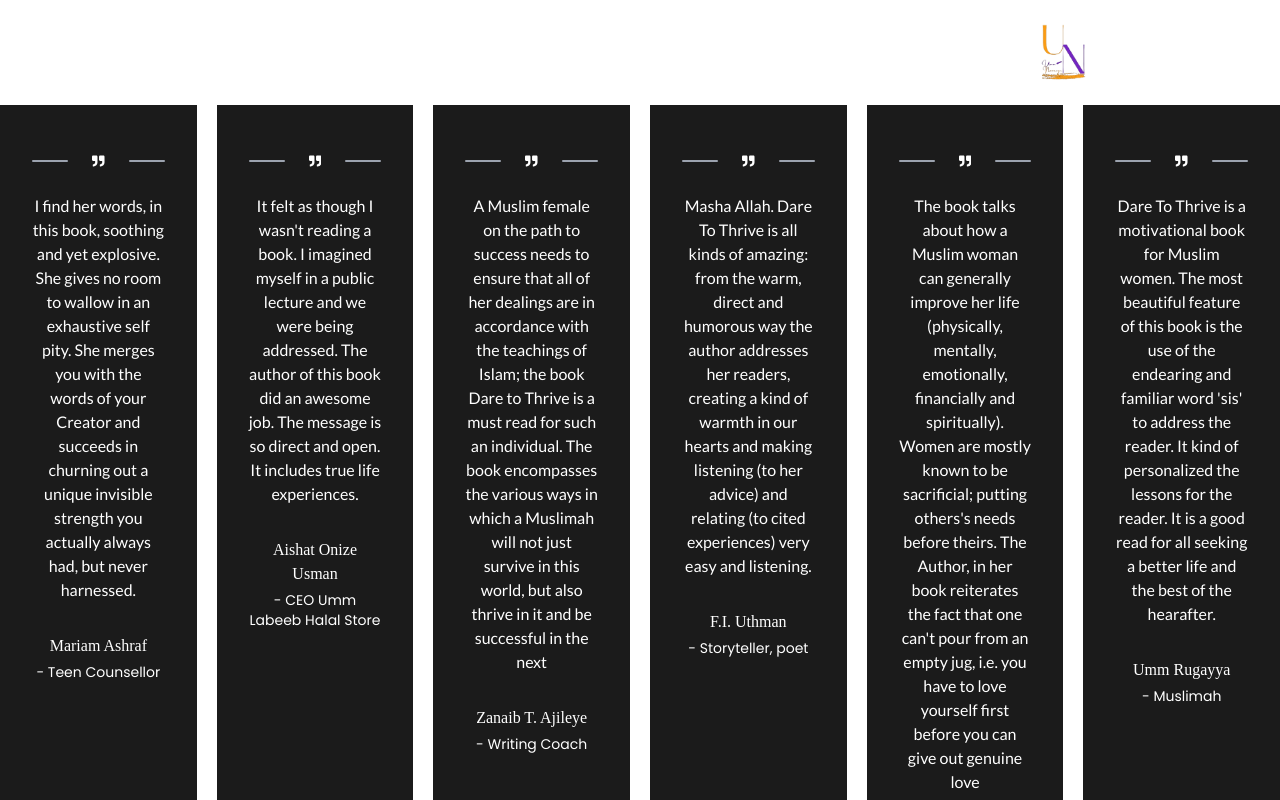
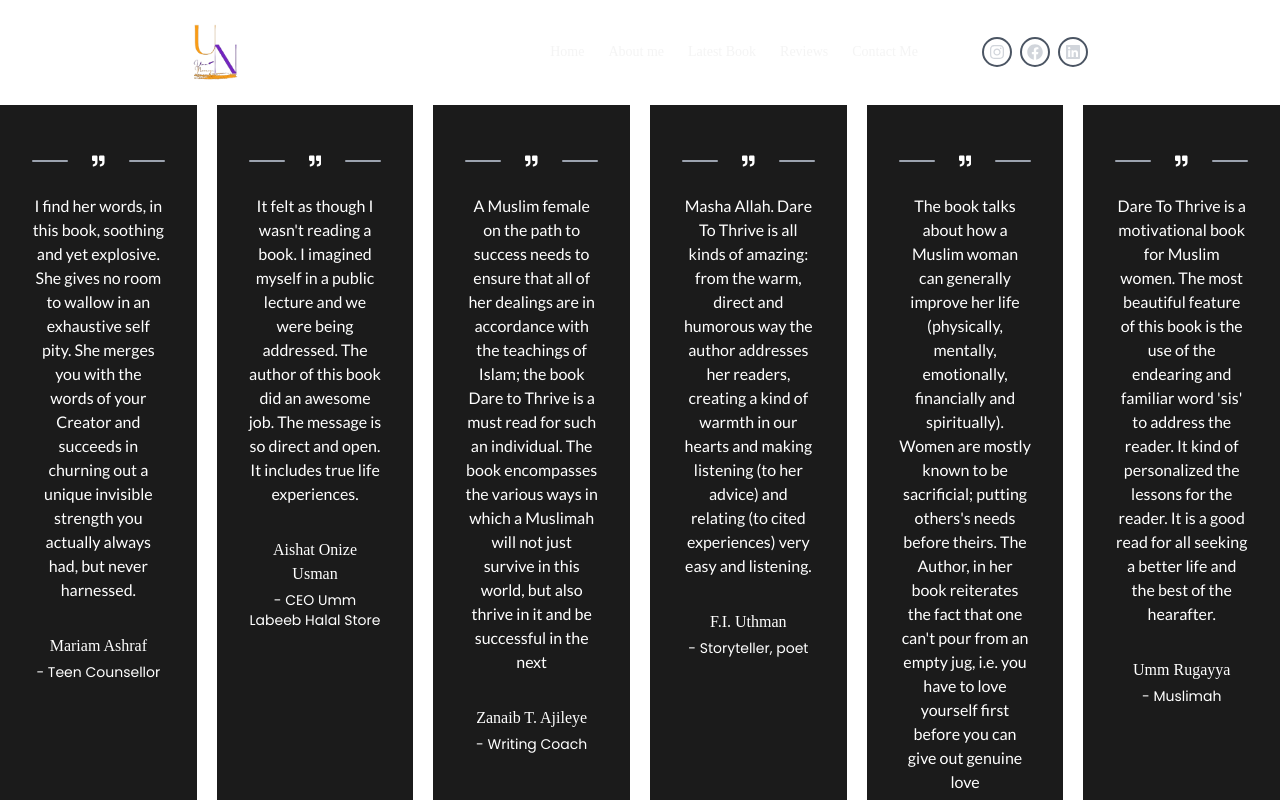
Before and after one commit to Mahmud1087/portfolio-projects, a React (Vite) app in the folder author_portfolio/: page /more_reviews in a window 1280 px wide. Shown: the top 800 px of the page. Built offline with nearby package versions, Linux system fonts and the light colour scheme; a web font is replaced by a local one.

Commit message:
implemented the navbar, edited the data file and the siteMap file

```diff
--- a/author_portfolio/src/components/Navbar.jsx
+++ b/author_portfolio/src/components/Navbar.jsx
@@ -1,10 +1,36 @@
 import logo from '../assets/logoo.png';
+import { menuLinks, socials } from '../data';
 
 function Navbar() {
   return (
     <nav>
-      <div className='w-[70vw] m-auto py-6 flex justify-end'>
+      <div className='w-[70vw] m-auto py-6 flex justify-between gap-6 relative'>
         <img src={logo} alt='Logo' className='w-12' />
+        <article className='flex gap-16 text-sm text-[#f3f3f3e3] font-chelsea'>
+          <div className='flex gap-6 items-center'>
+            {menuLinks.map((menu) => {
+              const { id, text, link } = menu;
+              return (
+                <a key={id} href={link}>
+                  {text}
+                </a>
+              );
+            })}
+          </div>
+          <section className='flex items-center gap-2'>
+            {socials.map((item) => {
+              const { id, link, icon } = item;
+              return (
+                <div
+                  key={id}
+                  className='p-[5px] h-fit w-fit border-2 border-gray-600 rounded-full text-base text-gray-300'
+                >
+                  <a href={link}>{icon}</a>
+                </div>
+              );
+            })}
+          </section>
+        </article>
       </div>
     </nav>
   );
--- a/author_portfolio/src/components/SiteMap.jsx
+++ b/author_portfolio/src/components/SiteMap.jsx
@@ -13,7 +13,7 @@ const SiteMap = () => {
         {menuLinks.map((menu) => {
           const { id, link, text } = menu;
           return (
-            <a key={id} href={link}>
+            <a key={id} href={link} className='w-fit'>
               - {text}
             </a>
           );
--- a/author_portfolio/src/data.jsx
+++ b/author_portfolio/src/data.jsx
@@ -11,17 +11,17 @@ export const menuLinks = [
 export const socials = [
   {
     id: 1,
-    social: 'twitter',
+    link: 'twitter',
     icon: <FaInstagram />,
   },
   {
-    id: 3,
-    social: 'facebook',
+    id: 2,
+    link: 'facebook',
     icon: <FaFacebook />,
   },
   {
-    id: 4,
-    social: 'twitter',
+    id: 3,
+    link: 'twitter',
     icon: <FaLinkedin />,
   },
 ];
```
